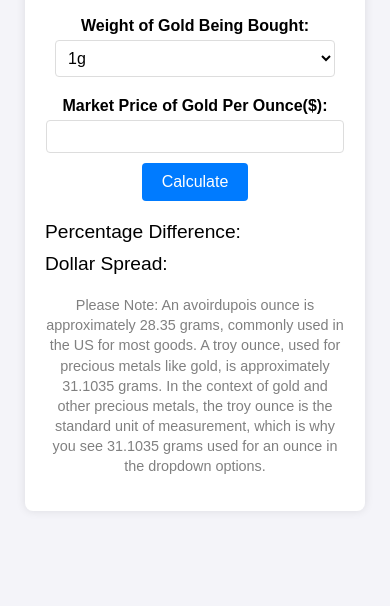
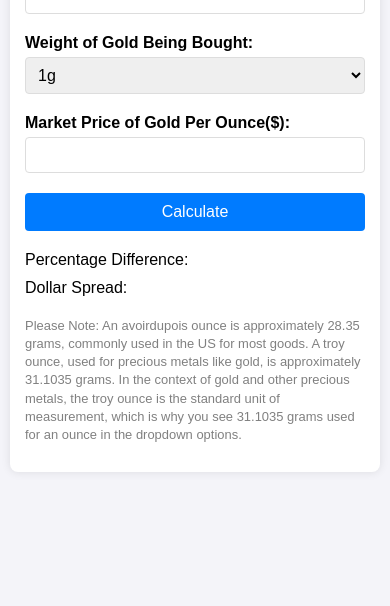
Before and after one commit to jpea2/GoldInvestingCalculator, a website: page index.html in a window 390 px wide. Shown: the part 238-844 px from the top of the page. Drawn offline with nearby package versions, Linux system fonts and the light colour scheme.

Commit message:
made slight UI changes so the calculator is showing precisely in the middle of the screen on mobile devices

```diff
--- a/styles.css
+++ b/styles.css
@@ -1,11 +1,18 @@
-body {
+html, body {
+    margin: 0;
+    padding: 0;
+    height: 100%;
+    min-height: 100vh;
     font-family: Arial, sans-serif;
     background-color: #f4f4f9;
+}
+
+body {
     display: flex;
     justify-content: center;
     align-items: center;
-    height: 100vh;
-    margin: 0;
+    padding: 20px;
+    box-sizing: border-box;
 }
 
 .container {
@@ -13,13 +20,16 @@ body {
     padding: 20px;
     border-radius: 8px;
     box-shadow: 0 0 10px rgba(0, 0, 0, 0.1);
-    width: 300px;
-    text-align: center;
+    width: 100%;
+    max-width: 400px;
+    margin: auto;
+    box-sizing: border-box;
 }
 
 h1 {
     font-size: 1.5em;
-    margin-bottom: 20px;
+    margin: 0 0 20px 0;
+    text-align: center;
 }
 
 label {
@@ -28,23 +38,13 @@ label {
     font-weight: bold;
 }
 
-input {
-    width: calc(100% - 20px);
+input, select {
+    width: 100%;
     padding: 8px;
-    margin-top: 5px;
-    margin-bottom: 10px;
+    margin: 5px 0 10px 0;
     border-radius: 4px;
     border: 1px solid #ddd;
-}
-
-select {
-    width: calc(100% - 20px);
-    padding: 8px;
-    margin-top: 5px;
-    margin-bottom: 10px;
-    border-radius: 4px;
-    border: 1px solid #ddd;
-    background-color: #fff;
+    box-sizing: border-box;
     font-size: 1em;
 }
 
@@ -56,6 +56,8 @@ button {
     border-radius: 4px;
     cursor: pointer;
     font-size: 1em;
+    width: 100%;
+    margin-top: 10px;
 }
 
 button:hover {
@@ -64,7 +66,6 @@ button:hover {
 
 #results {
     margin-top: 20px;
-    font-size: 1.2em;
 }
 
 .result-row {
@@ -76,3 +77,28 @@ button:hover {
 .result-value {
     font-weight: bold;
 }
+
+.note {
+    margin-top: 20px;
+    font-size: 0.9em;
+    line-height: 1.4;
+}
+
+/* Media Queries for better mobile responsiveness */
+@media (max-width: 480px) {
+    body {
+        padding: 10px;
+    }
+
+    .container {
+        padding: 15px;
+    }
+
+    h1 {
+        font-size: 1.3em;
+    }
+
+    input, select, button {
+        font-size: 16px; /* Prevents zoom on mobile */
+    }
+}
```
